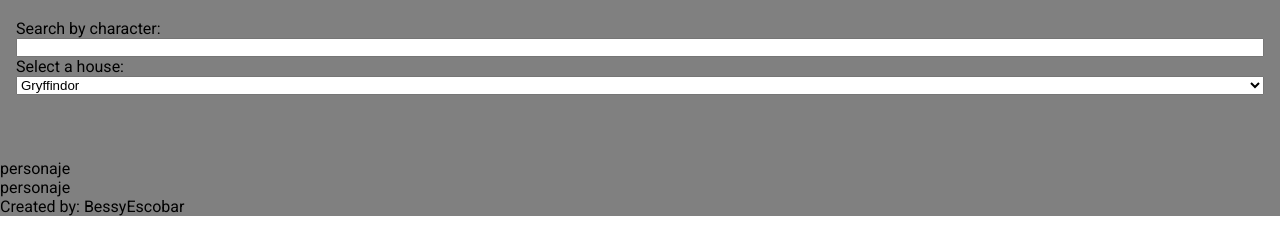
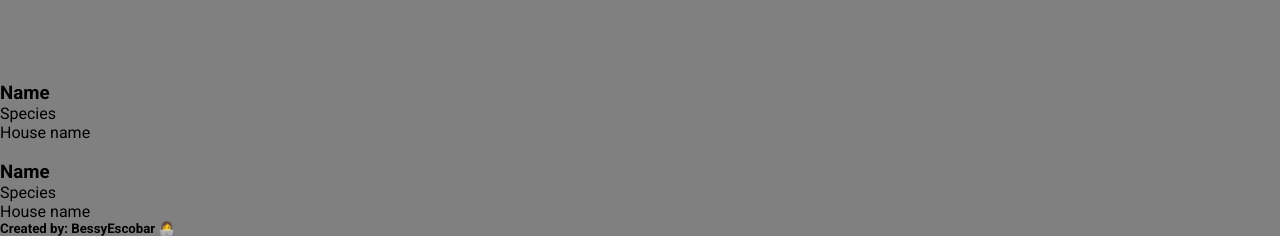
Before and after one commit to Adalab/modulo-3-evaluacion-final-BessyEscobar, a React (Vite) app: page / in a window 1280 px wide. Shown: the part 605-841 px from the top of the page. Built offline with nearby package versions, Linux system fonts and the light colour scheme.

Commit message:
finalizing the html

```diff
--- a/src/components/CharacterDetail.jsx
+++ b/src/components/CharacterDetail.jsx
@@ -0,0 +1,12 @@
+function CharacterDetail() {
+  return (
+    <div>
+      <img src="" alt="" />
+      <h3>Name</h3>
+      <p>Species</p>
+      <p>House name</p>
+    </div>
+  );
+}
+
+export default CharacterDetail;
--- a/src/components/CharacterList.jsx
+++ b/src/components/CharacterList.jsx
@@ -1,8 +1,10 @@
+import CharacterDetail from "./CharacterDetail";
+
 function CharacterList() {
   return (
     <ul>
-      <li>personaje</li>
-      <li>personaje</li>
+      <CharacterDetail></CharacterDetail>
+      <CharacterDetail></CharacterDetail>
     </ul>
   );
 }
--- a/src/components/Footer.jsx
+++ b/src/components/Footer.jsx
@@ -1,5 +1,9 @@
 function Footer() {
-  return <footer>Created by: BessyEscobar</footer>;
+  return (
+    <footer>
+      <h5>Created by: BessyEscobar 👩‍💻</h5>
+    </footer>
+  );
 }
 
 export default Footer;
--- a/src/scss/App.scss
+++ b/src/scss/App.scss
@@ -10,7 +10,7 @@
   justify-content: center;
   &--hplogo {
     margin: 1rem;
-    width: 60vw;
+    width: 50vw;
   }
 }
 
```
